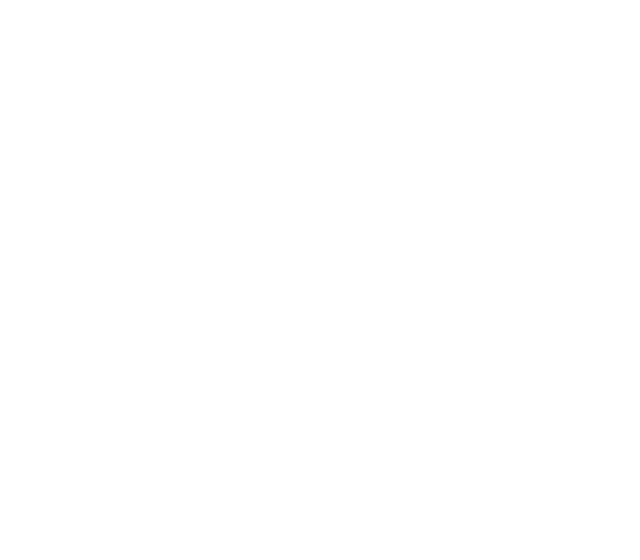
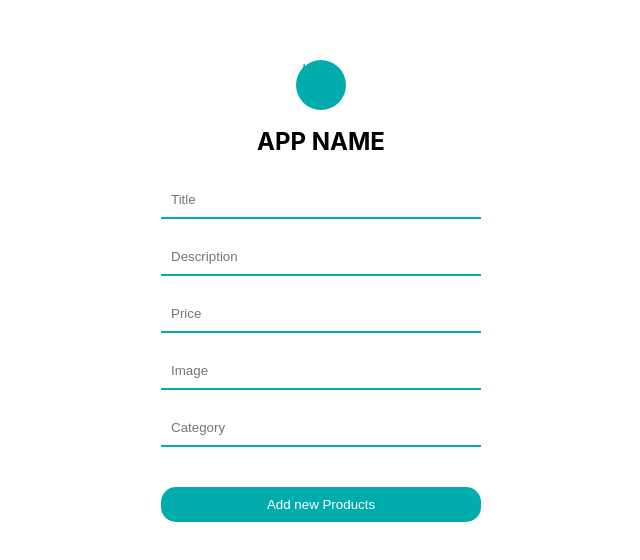
Before and after one commit to Anjali280/ARBA_Project, a React (Create React App) app in the folder client/: page /productform in a window 1280 px wide. Before the commit this address had no page. Shown: the part 104-664 px from the top of the page, without its empty margins (319-959 px from the left). Built offline with nearby package versions, Linux system fonts and the light colour scheme.

Commit message:
Add new products page added

```diff
--- a/client/src/App.js
+++ b/client/src/App.js
@@ -4,7 +4,7 @@
 import Register from "./pages/Register";
 import Home from "./pages/Home";
 import ProductPage from "./pages/ProductPage";
-
+import Productform from "./pages/Productform";
 function App() {
   return (
     <div className="App">
@@ -13,6 +13,7 @@
         <Route path="/" element={<Login />} />
         <Route path="/register" element={<Register />} />
         <Route path="/products" element={<ProductPage />} />
+        <Route path="productform" element={<Productform />} />
       </Routes>
     </div>
   );
--- a/client/src/components/Products.jsx
+++ b/client/src/components/Products.jsx
@@ -1,5 +1,4 @@
 import styled from "styled-components";
-import { popularProducts } from "../data";
 import Product from "./Product";
 import { useEffect, useState } from "react";
 
--- /dev/null
+++ b/client/src/pages/Productform.jsx
@@ -0,0 +1,153 @@
+import { useState } from "react";
+import { useNavigate } from "react-router-dom";
+import styled from "styled-components";
+
+const Container = styled.div`
+  width: 100vw;
+  height: 100vh;
+  background: white;
+  background-size: cover;
+  display: flex;
+  align-items: center;
+  justify-content: center;
+`;
+
+const Wrapper = styled.div`
+  width: 25%;
+  padding: 20px;
+  background-color: white;
+`;
+
+const Circle = styled.div``;
+
+const Circle2 = styled.div`
+  width: 50px;
+  height: 50px;
+  background-color: #00acac;
+  color: #00acac;
+  border-radius: 25px;
+  margin: auto;
+`;
+
+const Title = styled.h1`
+  font-size: 24px;
+  font-weight: 700;
+`;
+
+const Form = styled.form`
+  display: flex;
+  flex-direction: column;
+`;
+
+const Input = styled.input`
+  flex: 1;
+  min-width: 40%;
+  margin: 10px 0;
+  padding: 10px;
+  border: none;
+
+  border-bottom: 2px solid #00acac;
+`;
+
+const Button = styled.button`
+  width: 100%;
+  border: none;
+  padding: 10px 20px;
+  background-color: #00acac;
+  color: white;
+  cursor: pointer;
+  margin-top: 30px;
+  margin-bottom: 10px;
+  border-radius: 15px;
+`;
+
+const Productform = () => {
+  const [formFields, setFormFields] = useState({
+    title: "",
+    description: "",
+    price: "",
+    image: "",
+    category: "",
+  });
+  const { title, description, price, image, category } = formFields;
+
+  const handleChange = (event) => {
+    const { name, value } = event.target;
+    setFormFields({ ...formFields, [name]: value });
+  };
+  const navigate = useNavigate();
+
+  const loginUser = async (event) => {
+    event.preventDefault();
+    const url = await fetch("http://localhost:4000/api/products", {
+      method: "POST",
+      body: JSON.stringify({
+        title,
+        description,
+        price,
+        image,
+        category,
+      }),
+      headers: {
+        "Content-type": "application/json",
+      },
+    });
+
+    const res = await url.json();
+    console.log(res);
+
+    if (res.type === "failure") {
+      alert(res.message);
+    } else {
+      alert(res.message);
+      navigate("/home");
+    }
+  };
+  return (
+    <Container>
+      <Wrapper>
+        <Circle>
+          <Circle2>Logo</Circle2>
+        </Circle>
+        <Title>APP NAME</Title>
+        <Form>
+          <Input
+            placeholder="Title"
+            name="title"
+            value={title}
+            onChange={handleChange}
+          />
+          <Input
+            placeholder="Description"
+            name="description"
+            value={description}
+            onChange={handleChange}
+          />
+          <Input
+            placeholder="Price"
+            name="price"
+            value={price}
+            onChange={handleChange}
+          />
+          <Input
+            placeholder="Image"
+            name="image"
+            type="url"
+            value={image}
+            onChange={handleChange}
+          />
+          <Input
+            placeholder="Category"
+            name="category"
+            type="text"
+            value={category}
+            onChange={handleChange}
+          />
+          <Button onClick={loginUser}>Add new Products</Button>
+        </Form>
+      </Wrapper>
+    </Container>
+  );
+};
+
+export default Productform;
```
Also changed, not shown: client/src/pages/Categoryform.jsx (added).
